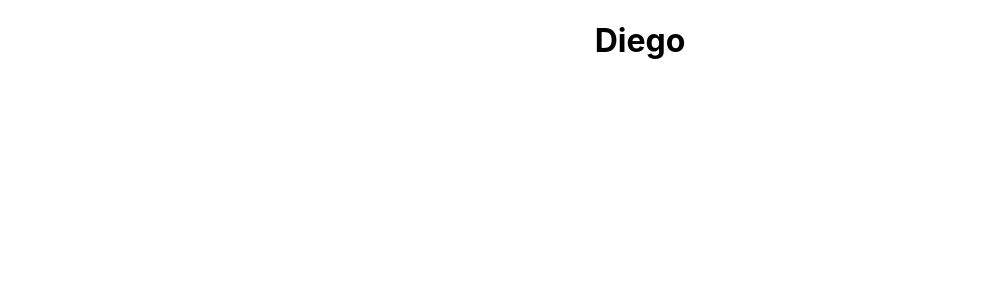
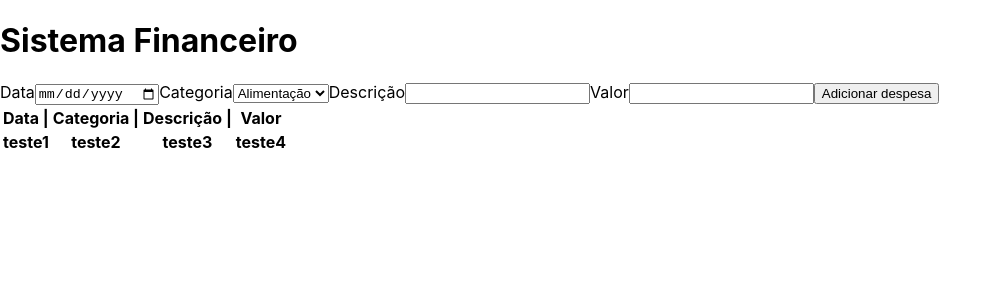
Before and after one commit to DiegoDemontier/expense-manager, a React (Create React App) app: page /wallet in a window 1280 px wide. Shown: the top 300 px of the page, without its empty margins (0-1001 px from the left). Built offline with nearby package versions, Linux system fonts and the light colour scheme.

Commit message:
adiciona rotas, inputTable e Table

```diff
--- a/src/App.js
+++ b/src/App.js
@@ -1,11 +1,23 @@
 import React from 'react';
+import { Route, Switch } from 'react-router';
+import Login from './pages/Login';
+import Wallet from './pages/Wallet';
 import './App.css';
 
 function App() {
   return (
-    <div className="App">
-      <h1>Diego</h1>
-    </div>
+    <Switch>
+      <Route
+        exact
+        path="/"
+        component={ Login }
+      />
+      <Route
+        exact
+        path="/wallet"
+        component={ Wallet }
+      />
+    </Switch>
   );
 }
 
--- /dev/null
+++ b/src/components/InputTaple.js
@@ -0,0 +1,60 @@
+import React, { useState } from 'react';
+
+export default function InputTaple() {
+  const [date, setDate] = useState('');
+  const [category, setCategory] = useState('Alimentação');
+  const [description, setDescription] = useState('');
+  const [value, setValue] = useState(0);
+  const teste = ['Alimentação', 'Lazer', 'Trabalho', 'Transporte','Saúde'];
+
+  function handleSubmit(event) {
+    event.preventDefault();
+  }
+
+  return(
+    <form onSubmit={ handleSubmit }>
+      <label HtmlFor="date">
+        Data
+        <input
+          id="date"
+          type="date"
+          onChange={ ({ target }) => setDate(target.value)}
+        />
+      </label>
+
+      <label HtmlFor="category">
+        Categoria
+        <select
+          id="category"
+          onChange={({ target }) => setCategory(target.value)}
+        >
+          {
+            teste.map((category, index) => (
+              <option key={ index } value={ category }>{category}</option>
+            ))
+          }
+        </select>
+      </label>
+
+      <label HtmlFor="description">
+        Descrição
+        <input
+          id="description"
+          type="text"
+          onChange={ ({ target }) => setDescription(target.value)}
+        />
+      </label>
+
+      <label HtmlFor="value">
+        Valor
+        <input
+          id="value"
+          type="number"
+          onChange={ ({ target }) => setValue(target.value)}
+        />
+      </label>
+
+      <button type="submit">Adicionar despesa</button>
+    </form>
+  );
+}
--- /dev/null
+++ b/src/components/Table.js
@@ -0,0 +1,24 @@
+import React from 'react';
+
+export default function Table (){
+  return(
+    <table>
+      <thead>
+        <tr>
+          <th>Data |</th>
+          <th>Categoria | </th>
+          <th>Descrição |</th>
+          <th>Valor</th>
+        </tr>
+      </thead>
+      <tbody>
+        <tr>
+          <th>teste1</th>
+          <th>teste2</th>
+          <th>teste3</th>
+          <th>teste4</th>
+        </tr>
+      </tbody>
+    </table>
+  );
+}
--- /dev/null
+++ b/src/pages/Wallet.js
@@ -0,0 +1,13 @@
+import React from 'react';
+import InputTaple from '../components/InputTaple';
+import Table from '../components/Table';
+
+export default function Wallet (){
+  return(
+    <>
+      <h1>Sistema Financeiro</h1>
+      <InputTaple/>
+      <Table/>
+    </>
+  );
+}
```
Also changed, not shown: src/pages/Login.js (added).
